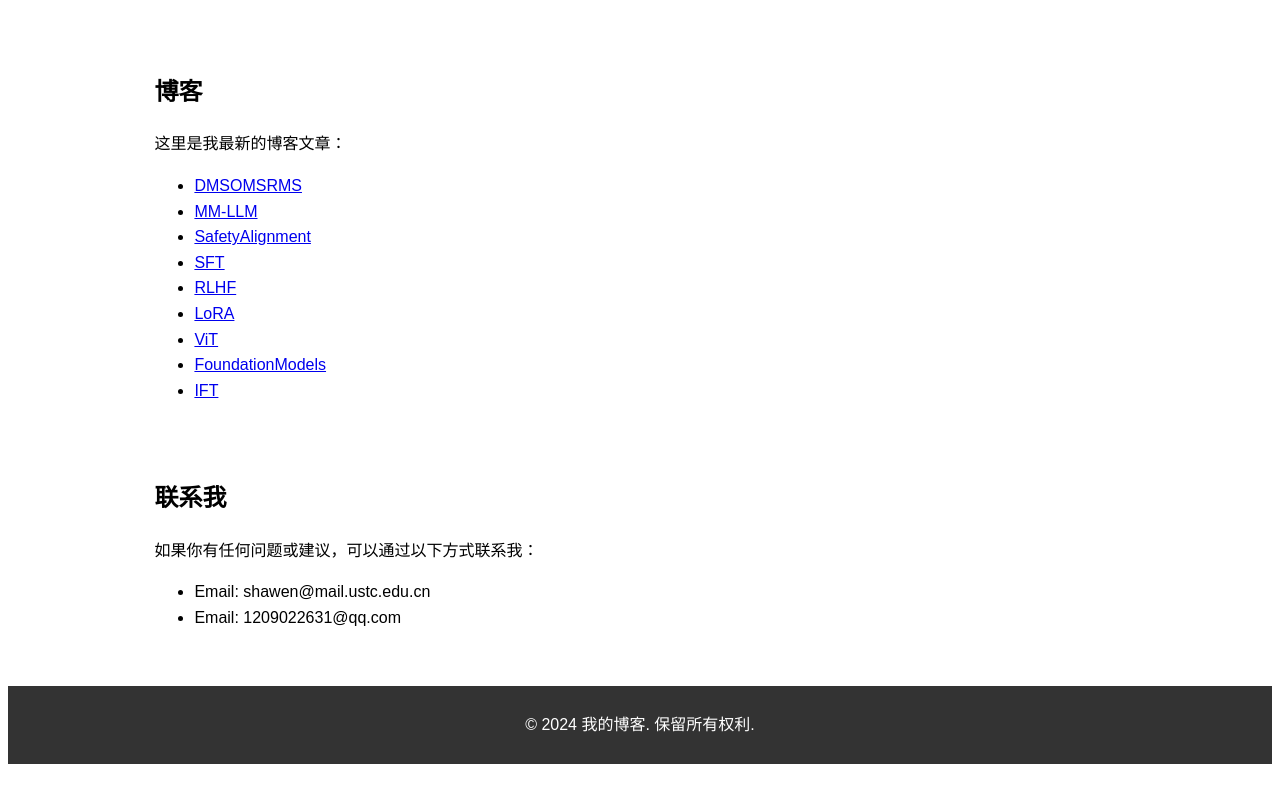
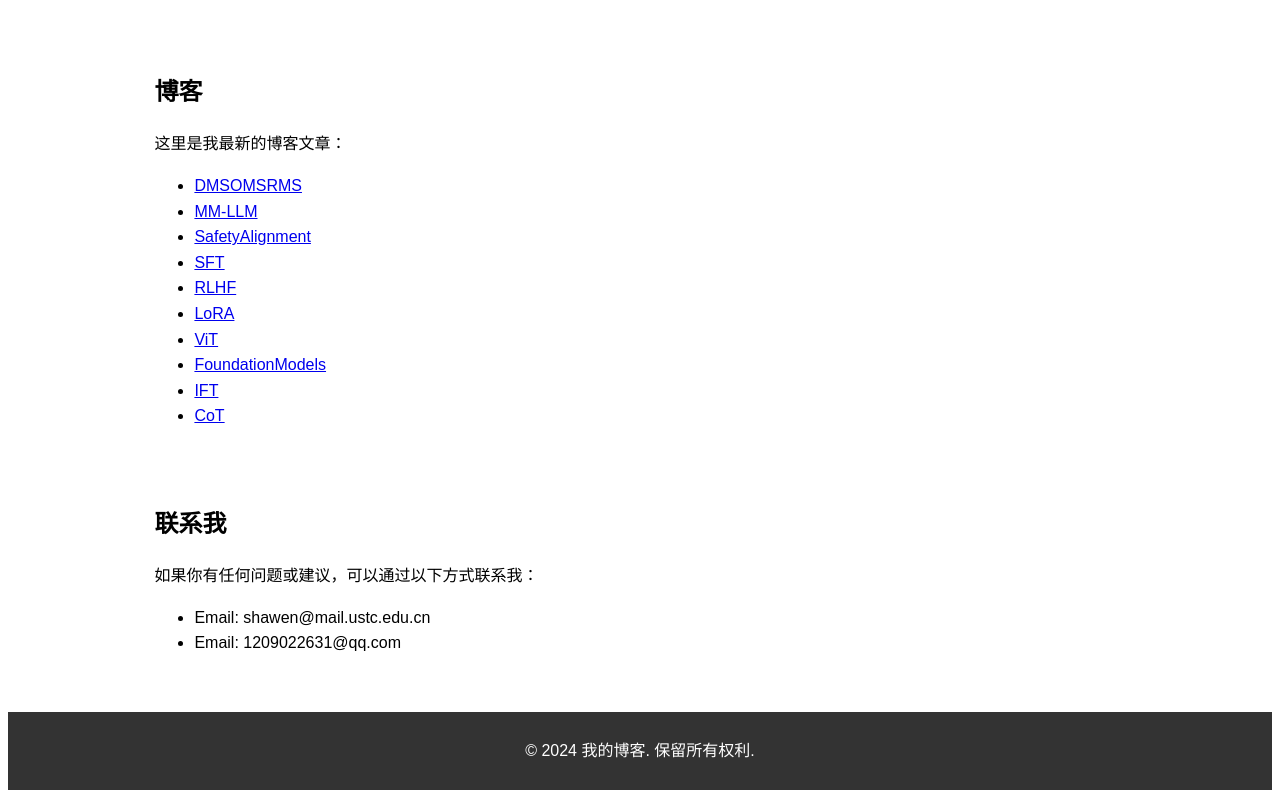
Before and after one commit to wocantudou/wocantudou.github.io, a plain HTML site: page pages/blogs/blog.html in a window 1280 px wide. Shown: the part 506-1304 px from the top of the page. Before the commit the page ends 1278 px from the top, so only its background shows below. Drawn offline with Linux system fonts and the light colour scheme.

Commit message:
[add] CoT blog

```diff
--- a/pages/blogs/blog.html
+++ b/pages/blogs/blog.html
@@ -91,6 +91,7 @@
                 <li><a href="markdown-viewer.html?file=BigModel/ViT/ViT.md" target="_blank">ViT</a></li>
                 <li><a href="markdown-viewer.html?file=BigModel/FoundationModels/FoundationModels.md" target="_blank">FoundationModels</a></li>
                 <li><a href="markdown-viewer.html?file=BigModel/IFT/IFT.md" target="_blank">IFT</a></li>
+                <li><a href="markdown-viewer.html?file=BigModel/CoT/CoT.md" target="_blank">CoT</a></li>
             </ul>
         </div>
 
```
Also changed, not shown: pages/blogs/BigModel/CoT/CoT.jpg (added), 2 other files.
